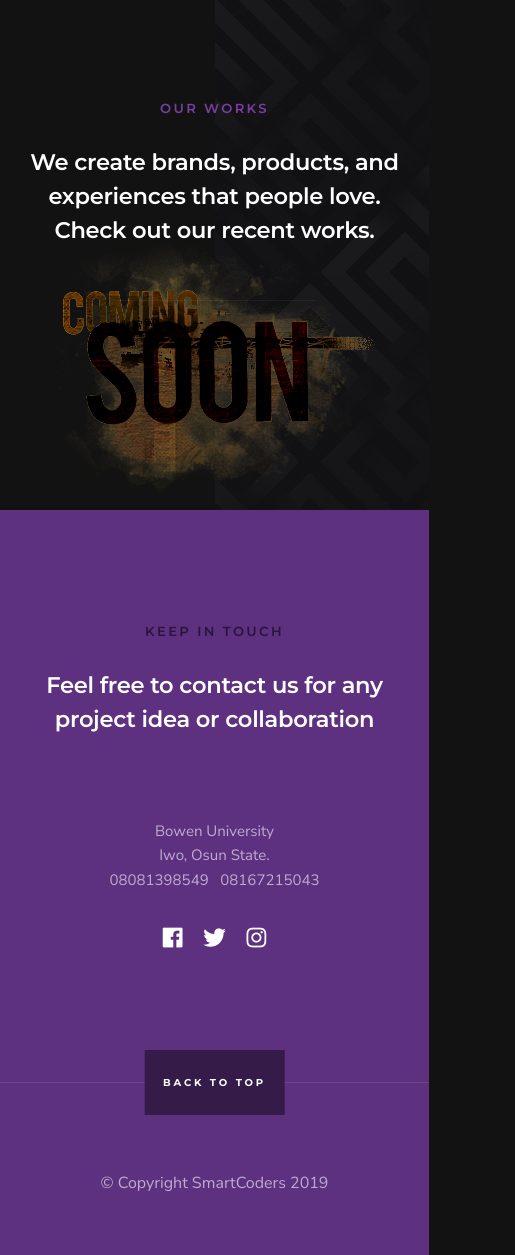
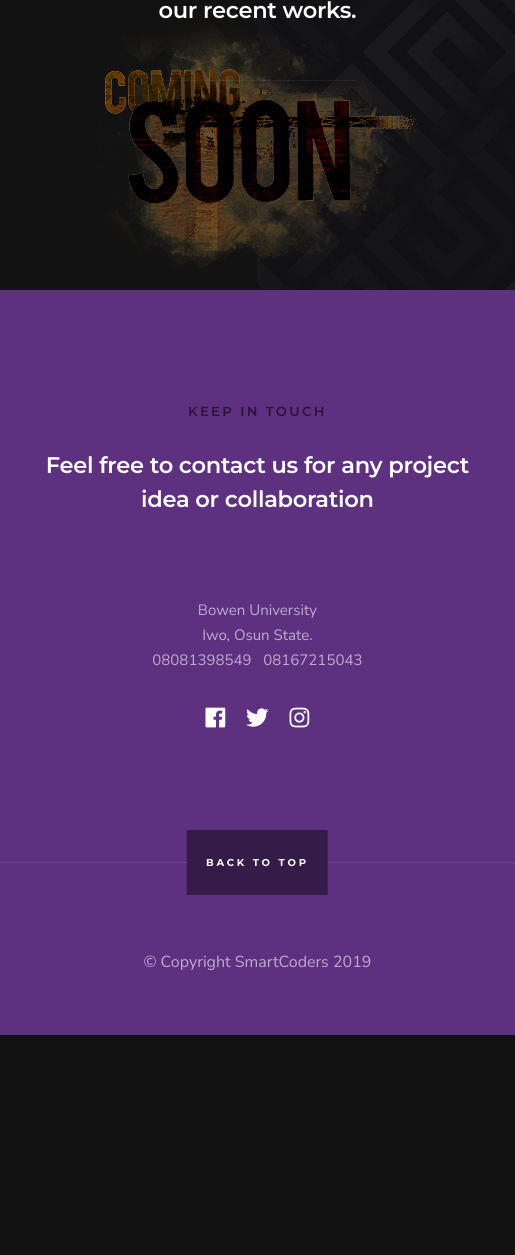
Before and after one commit to joshBeals/Trailblazers, a plain HTML site: page trailblazers/index.html in a window 390 px wide. Shown: the part 5028-6283 px from the top of the page, 515 px wide, since content can reach past the window. After the commit the page ends 6063 px from the top, so only its background shows below. Drawn offline with Linux system fonts and the light colour scheme; files whose address does not match are found by name.

Commit message:
Update main.css

```diff
--- a/trailblazers/css/main.css
+++ b/trailblazers/css/main.css
@@ -3940,26 +3940,19 @@ footer a {
     padding: 0;
   }
 
-}
-
-@media only screen and (max-width:320px){
-  html {
-    width: 110%;
-    margin: 0;
-    padding: 0;
-  }
   .s-works{
-    width: 106%;
+    width: 120%;
   }
   .s-contact{
-    width: 106%;
+    width: 120%;
   }
   .s-services{
-    width: 106%;
+    width: 120%;
   }
   footer{
-    width: 106%;
-  }
+    width: 120%;
+  }
+
 }
 
 /*# sourceMappingURL=main.css.map */
```
